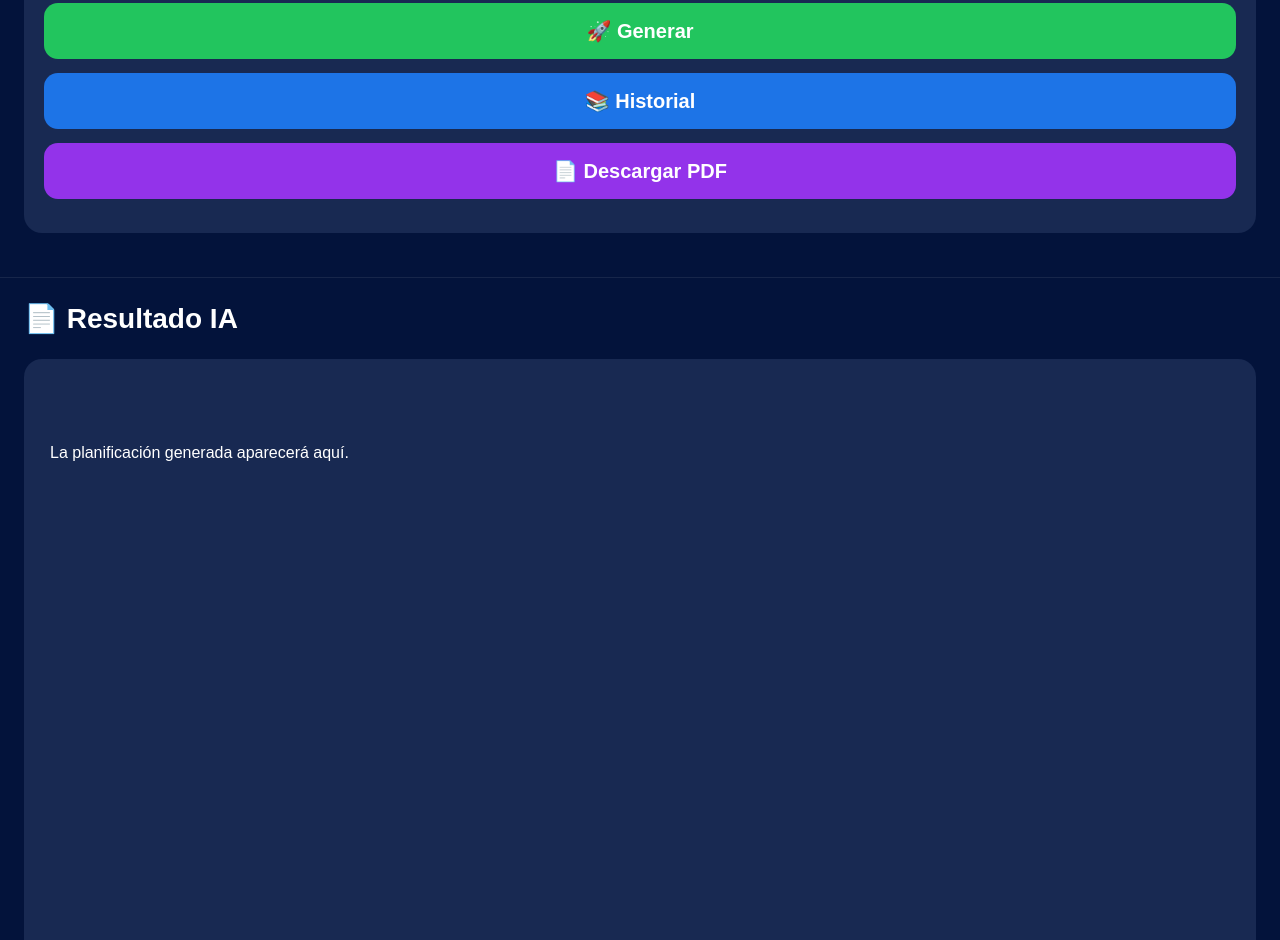
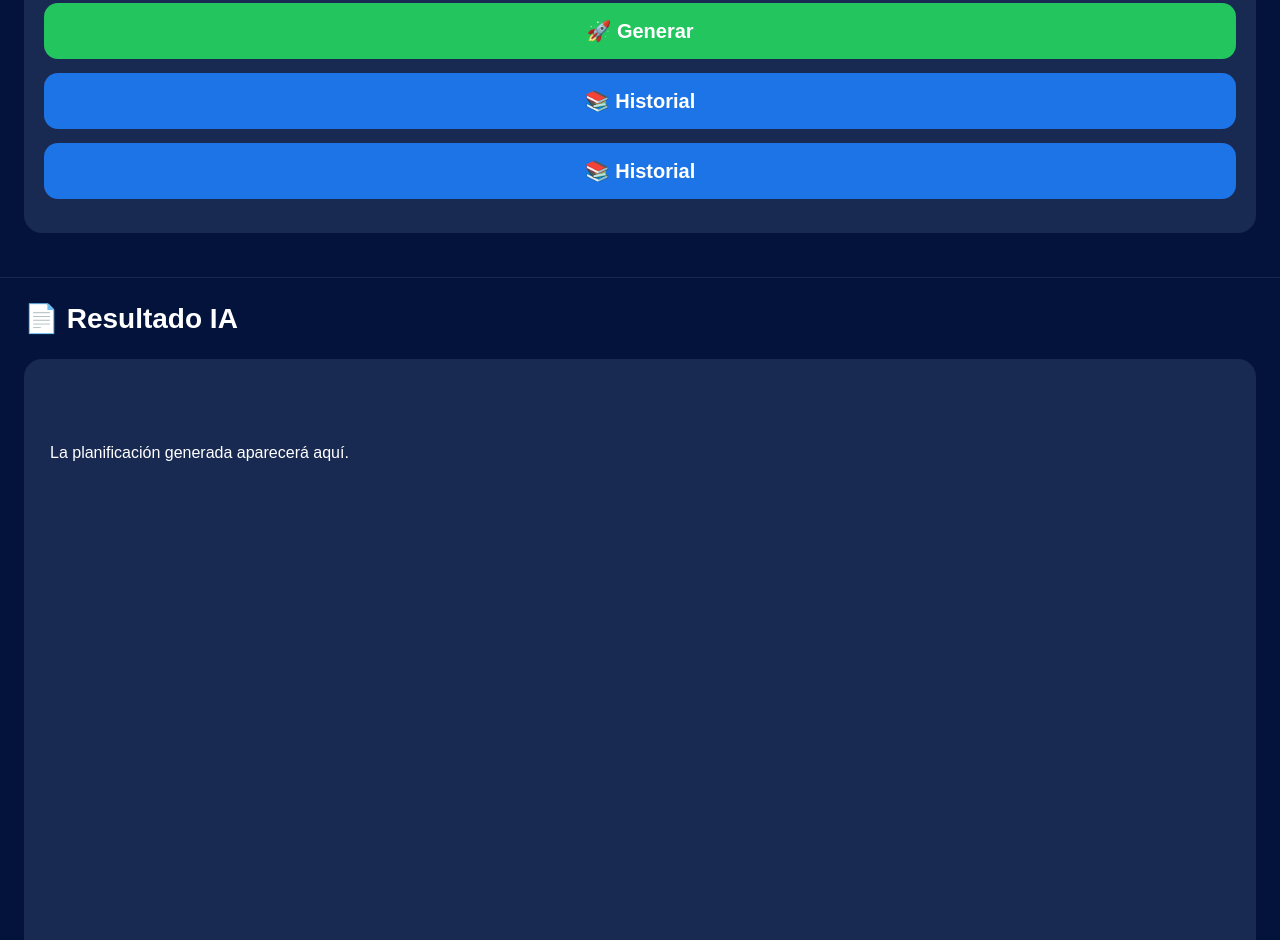
Before and after one commit to Arnaldo-hub/copiloto-docente, a plain HTML site: page templates/app2.html in a window 1280 px wide. Shown: the part 1249-2189 px from the top of the page. Drawn offline with Linux system fonts and the light colour scheme; no server answers.

Commit message:
Update app2.html

```diff
--- a/templates/app2.html
+++ b/templates/app2.html
@@ -318,9 +318,11 @@ onclick="generarPlanificacion()">
 
 </button>
 
-<button class="btn-purple">
+<button
+class="btn-blue"
+onclick="mostrarHistorial()">
 
-📄 Descargar PDF
+📚 Historial
 
 </button>
 
```
